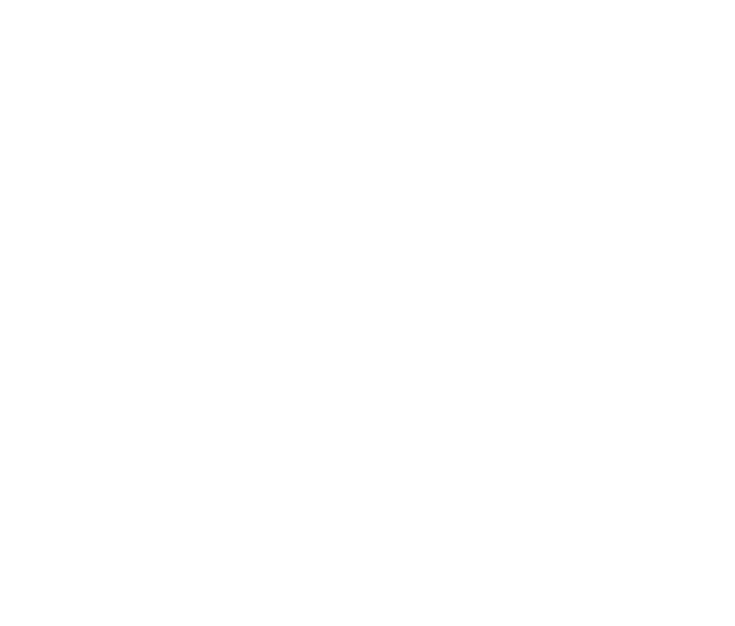
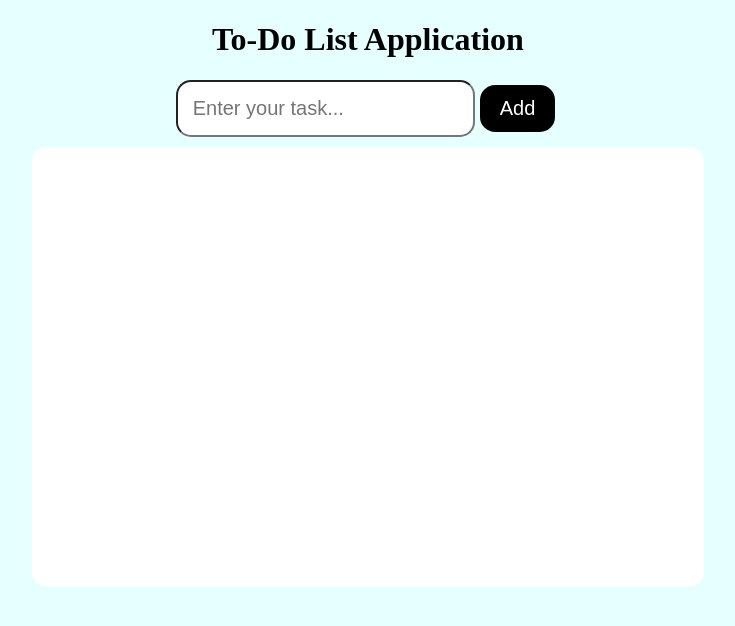
Before and after one commit to praptibargir/assignment34, a plain HTML site: page index.html in a window 1280 px wide. Shown: the whole page, without its empty margins (272-1007 px from the left). Drawn offline with Linux system fonts and the light colour scheme.

Commit message:
completed

```diff
--- a/index.html
+++ b/index.html
@@ -4,8 +4,20 @@
     <meta charset="UTF-8">
     <meta name="viewport" content="width=device-width, initial-scale=1.0">
     <title>Assignment 34</title>
+    <link rel="stylesheet" href="style.css">
 </head>
 <body>
+    <h1>To-Do List Application</h1>
 
+    <div class="container">
+        <input type="text" class="input-box" id="input-todo" placeholder="Enter your task...">
+        <button onclick="add()" class="btn">Add</button>
+
+    </div>
+    <div class="list" id="list-container">
+
+    </div>
+
+    <script src="script.js"></script>
 </body>
 </html>
--- /dev/null
+++ b/script.js
@@ -0,0 +1,20 @@
+const todoList = [];
+
+function add(){
+    const inputElement = document.getElementById('input-todo');
+    todoList.push(inputElement.value);
+    inputElement.value = "";
+
+    renderToDoList();
+}
+
+function renderToDoList(){
+    const listContainer = document.getElementById('list-container');
+    listContainer.innerHTML = "";
+    for(const todoItem of todoList)
+    {
+        listContainer.innerHTML += `<div class="todoitem">
+            <input type="checkbox">
+            ${todoItem}</div>` ;
+    }
+}
--- /dev/null
+++ b/style.css
@@ -0,0 +1,52 @@
+body{
+
+    background-color: #e6ffff;
+}
+.container{
+    display: flex;
+    flex-direction: row;
+    justify-content: center;
+}
+h1{
+    text-align: center;
+}
+.input-box{
+    padding: 15px;
+    font-size: 20px;
+    border-radius: 15px;
+}
+
+.btn{
+    padding:10px 20px;
+    font-size: 20px;
+    margin: 5px;
+    border-radius: 15px;
+    background-color: black;
+    color: white;
+    border: none;
+}
+.btn:hover{
+    background-color: white;
+    color: black;
+    border: solid 1px black;
+}
+
+.list{
+    display: block;
+    margin: 10px auto;
+    height: 400px;
+    background-color:white;
+    width: 50%;
+    padding: 20px;
+    border-radius: 15px;
+    overflow-y: scroll;
+}
+
+.todoitem{
+    display: block;
+    margin: 15px auto;
+    padding: 5px;
+    font-size: 20px;
+    background-color:aquamarine;
+    border-radius: 10px;
+}
```
